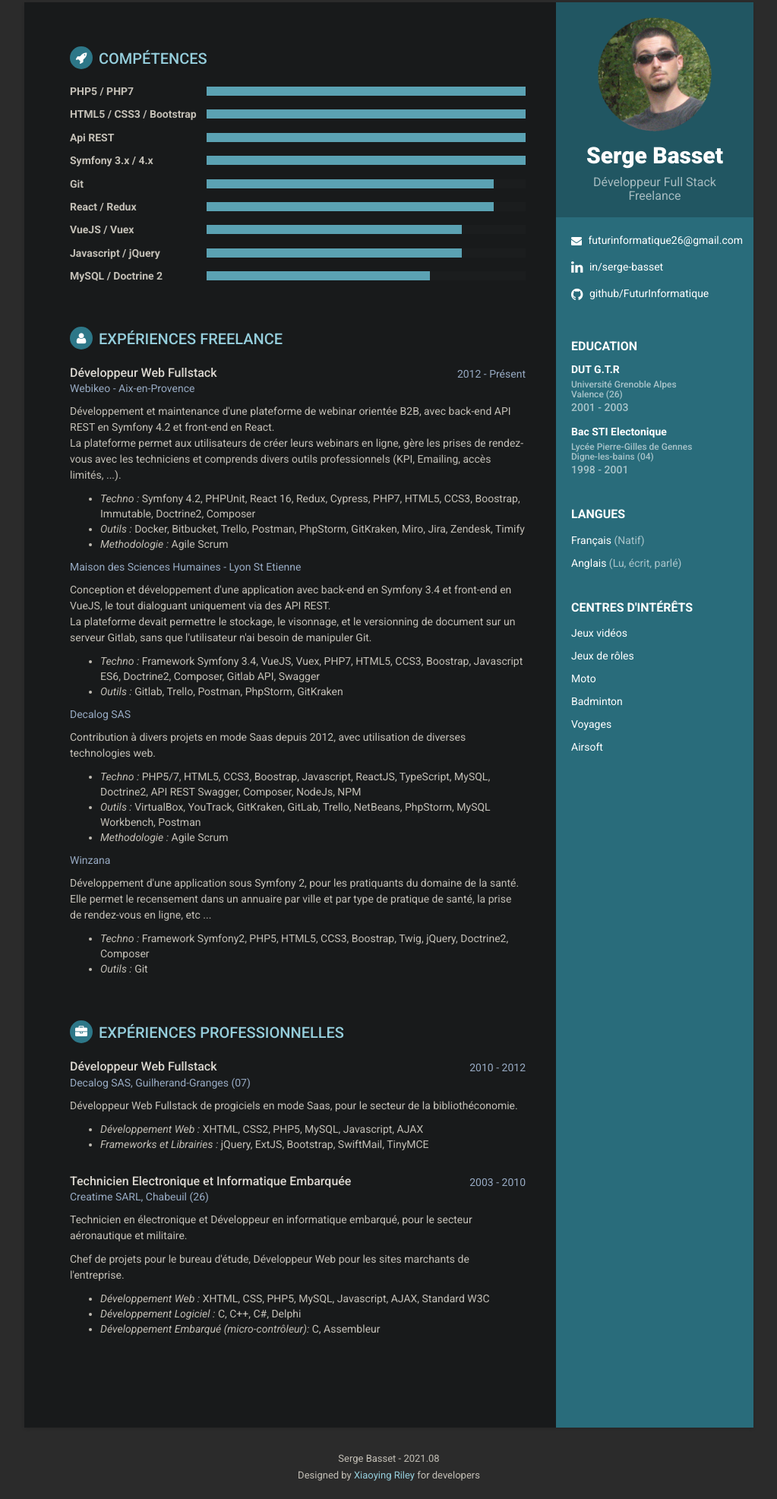
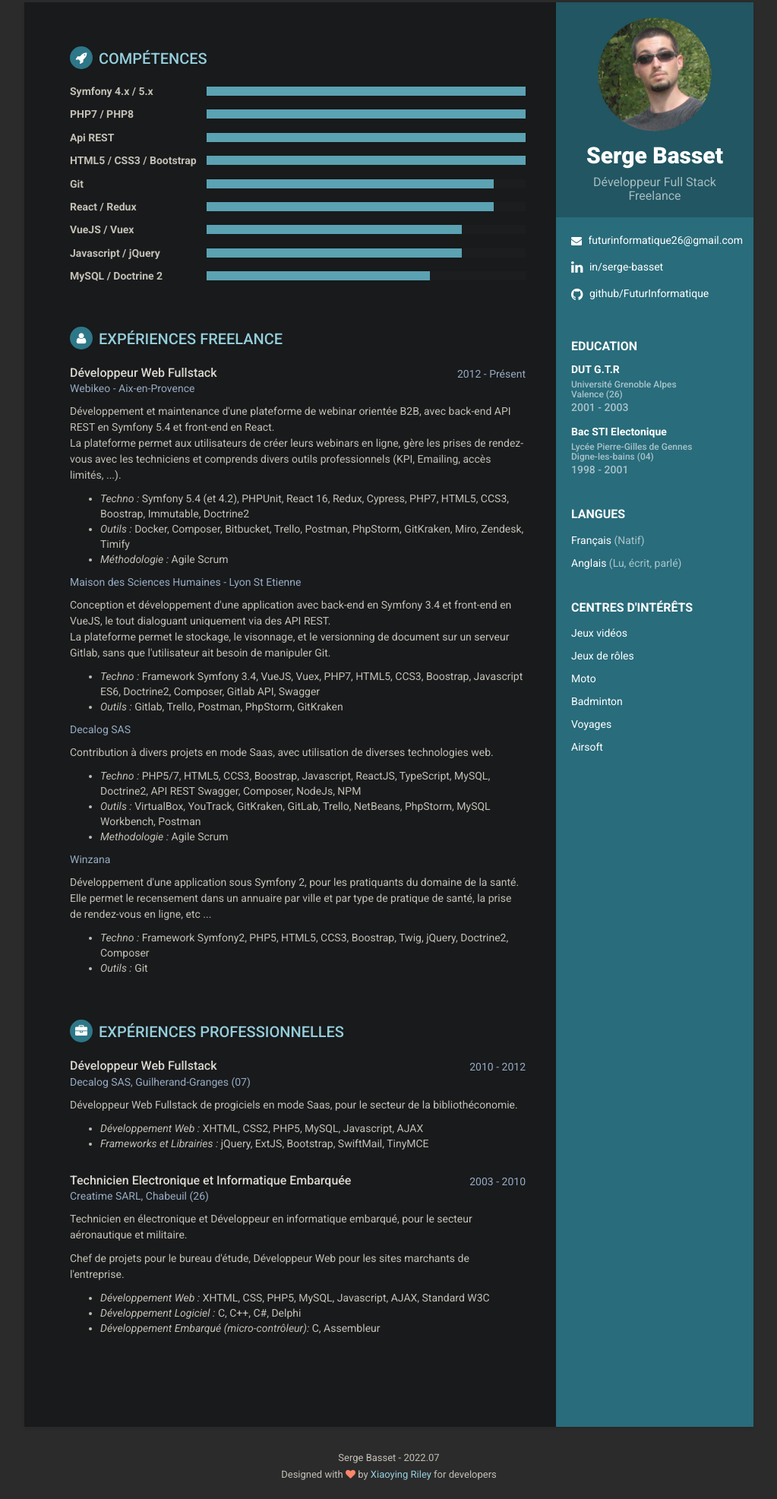
Before and after one commit to FuturInformatique/FuturInformatique.github.io, a plain HTML site: page index.html in a window 1280 px wide. Shown: the part 27-2000 px from the top of the page at 76% size, without its empty margins (128-1151 px from the left). Drawn offline with Linux system fonts and the light colour scheme.

Commit message:
Update freelance experience and skills 2022-07
Update head title, description and author.
Update Skills section.
Update details in freelance section.

```diff
--- a/index.html
+++ b/index.html
@@ -3,13 +3,13 @@
 <!--[if IE 9]> <html lang="en" class="ie9"> <![endif]-->
 <!--[if !IE]><!--> <html lang="en"> <!--<![endif]-->
 <head>
-    <title>Responsive Resume/CV Template for Developers</title>
+    <title>Serge Basset - Responsive Resume</title>
     <!-- Meta -->
     <meta charset="utf-8">
     <meta http-equiv="X-UA-Compatible" content="IE=edge">
     <meta name="viewport" content="width=device-width, initial-scale=1.0">
-    <meta name="description" content="Responsive HTML5 Resume/CV Template for Developers">
-    <meta name="author" content="Xiaoying Riley at 3rd Wave Media">
+    <meta name="description" content="Up-to-date Responsive HTML5 Resume">
+    <meta name="author" content="Serge Basset">
     <link rel="shortcut icon" href="favicon.ico">
     <link href='https://fonts.googleapis.com/css?family=Roboto:400,500,400italic,300italic,300,500italic,700,700italic,900,900italic' rel='stylesheet' type='text/css'>
     <!-- Global CSS -->
@@ -102,7 +102,7 @@
                 <h2 class="section-title"><i class="fa fa-rocket"></i>Compétences</h2>
                 <div class="skillset">
                     <div class="item">
-                        <h3 class="level-title">PHP5 / PHP7</h3>
+                        <h3 class="level-title">Symfony 4.x / 5.x</h3>
                         <div class="level-bar">
                             <div class="level-bar-inner" data-level="100%">
                             </div>
@@ -110,7 +110,7 @@
                     </div>
 
                     <div class="item">
-                        <h3 class="level-title">HTML5 / CSS3 / Bootstrap</h3>
+                        <h3 class="level-title">PHP7 / PHP8</h3>
                         <div class="level-bar">
                             <div class="level-bar-inner" data-level="100%">
                             </div>
@@ -126,7 +126,7 @@
                     </div>
 
                     <div class="item">
-                        <h3 class="level-title">Symfony 3.x / 4.x</h3>
+                        <h3 class="level-title">HTML5 / CSS3 / Bootstrap</h3>
                         <div class="level-bar">
                             <div class="level-bar-inner" data-level="100%">
                             </div>
@@ -191,13 +191,13 @@
                     <div class="company">Webikeo - Aix-en-Provence</div>
                     <div class="details">
                         <p>
-                            Développement et maintenance d'une plateforme de webinar orientée B2B, avec back-end API REST en Symfony 4.2 et front-end en React.<br />
+                            Développement et maintenance d'une plateforme de webinar orientée B2B, avec back-end API REST en Symfony 5.4 et front-end en React.<br />
                             La plateforme permet aux utilisateurs de créer leurs webinars en ligne, gère les prises de rendez-vous avec les techniciens et comprends divers outils professionnels (KPI, Emailing, accès limités, ...).
                         </p>
                         <ul>
-                            <li><em>Techno : </em>Symfony 4.2, PHPUnit, React 16, Redux, Cypress, PHP7, HTML5, CCS3, Boostrap, Immutable, Doctrine2, Composer</li>
-                            <li><em>Outils : </em>Docker, Bitbucket, Trello, Postman, PhpStorm, GitKraken, Miro, Jira, Zendesk, Timify</li>
-                            <li><em>Methodologie : </em>Agile Scrum</li>
+                            <li><em>Techno : </em>Symfony 5.4 (et 4.2), PHPUnit, React 16, Redux, Cypress, PHP7, HTML5, CCS3, Boostrap, Immutable, Doctrine2</li>
+                            <li><em>Outils : </em>Docker, Composer, Bitbucket, Trello, Postman, PhpStorm, GitKraken, Miro, Zendesk, Timify</li>
+                            <li><em>Méthodologie : </em>Agile Scrum</li>
                         </ul>
                     </div>
 
@@ -205,7 +205,7 @@
                     <div class="details">
                         <p>
                             Conception et développement d'une application avec back-end en Symfony 3.4 et front-end en VueJS, le tout dialoguant uniquement via des API REST.<br />
-                            La plateforme devait permettre le stockage, le visonnage, et le versionning de document sur un serveur Gitlab, sans que l'utilisateur n'ai besoin de manipuler Git.
+                            La plateforme permet le stockage, le visonnage, et le versionning de document sur un serveur Gitlab, sans que l'utilisateur ait besoin de manipuler Git.
                         </p>
                         <ul>
                             <li><em>Techno : </em>Framework Symfony 3.4, VueJS, Vuex, PHP7, HTML5, CCS3, Boostrap, Javascript ES6, Doctrine2, Composer, Gitlab API, Swagger</li>
@@ -215,7 +215,7 @@
 
                     <div class="company">Decalog SAS</div>
                     <div class="details">
-                        <p>Contribution à divers projets en mode Saas depuis 2012, avec utilisation de diverses technologies web.</p>
+                        <p>Contribution à divers projets en mode Saas, avec utilisation de diverses technologies web.</p>
                         <ul>
                             <li><em>Techno : </em>PHP5/7, HTML5, CCS3, Boostrap, Javascript, ReactJS, TypeScript, MySQL, Doctrine2, API REST Swagger, Composer, NodeJs, NPM</li>
                             <li><em>Outils : </em>VirtualBox, YouTrack, GitKraken, GitLab, Trello, NetBeans, PhpStorm, MySQL Workbench, Postman</li>
@@ -291,8 +291,8 @@
                     <small class="copyright">Designed with <i class="fa fa-heart"></i> by <a href="http://themes.3rdwavemedia.com" target="_blank">Xiaoying Riley</a> for developers</small>
                 -->
                 <small class="copyright">
-                    Serge Basset - 2021.08<br />
-                    Designed by <a href="http://themes.3rdwavemedia.com" target="_blank">Xiaoying Riley</a> for developers
+                    Serge Basset - 2022.07<br />
+                    <small class="copyright">Designed with <i class="fa fa-heart"></i> by <a href="http://themes.3rdwavemedia.com" target="_blank">Xiaoying Riley</a> for developers</small>
                 </small>
         </div>
     </footer>
```
